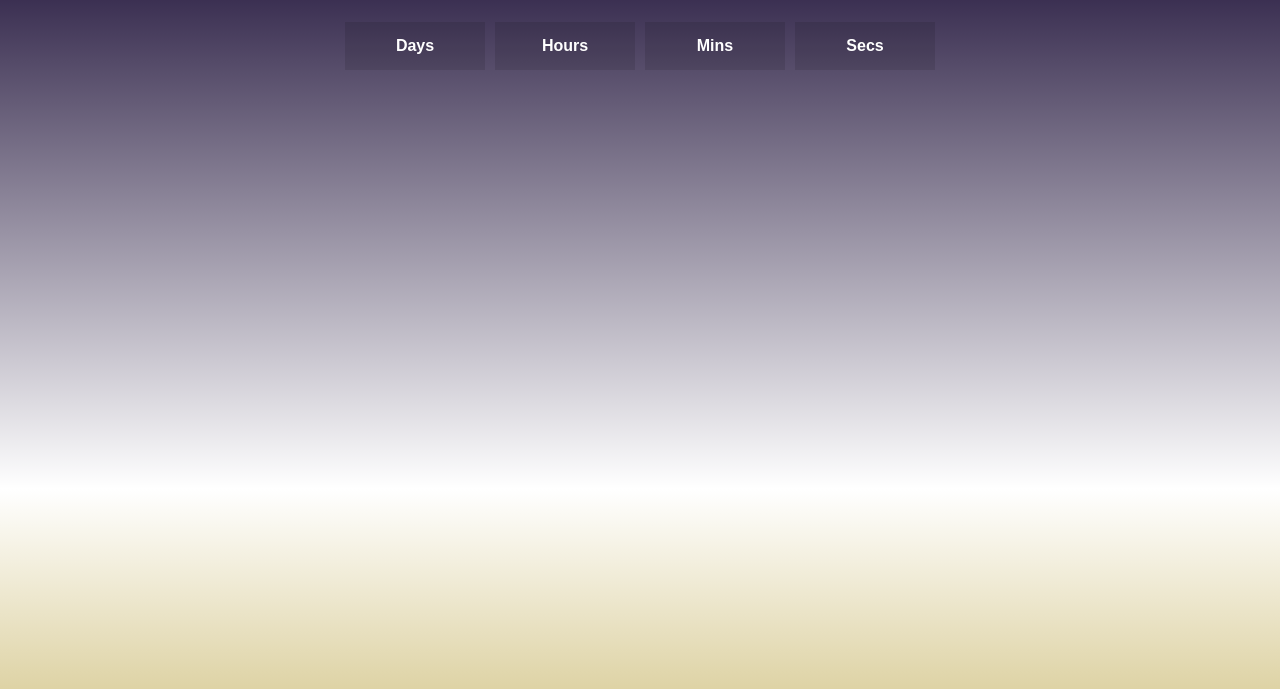
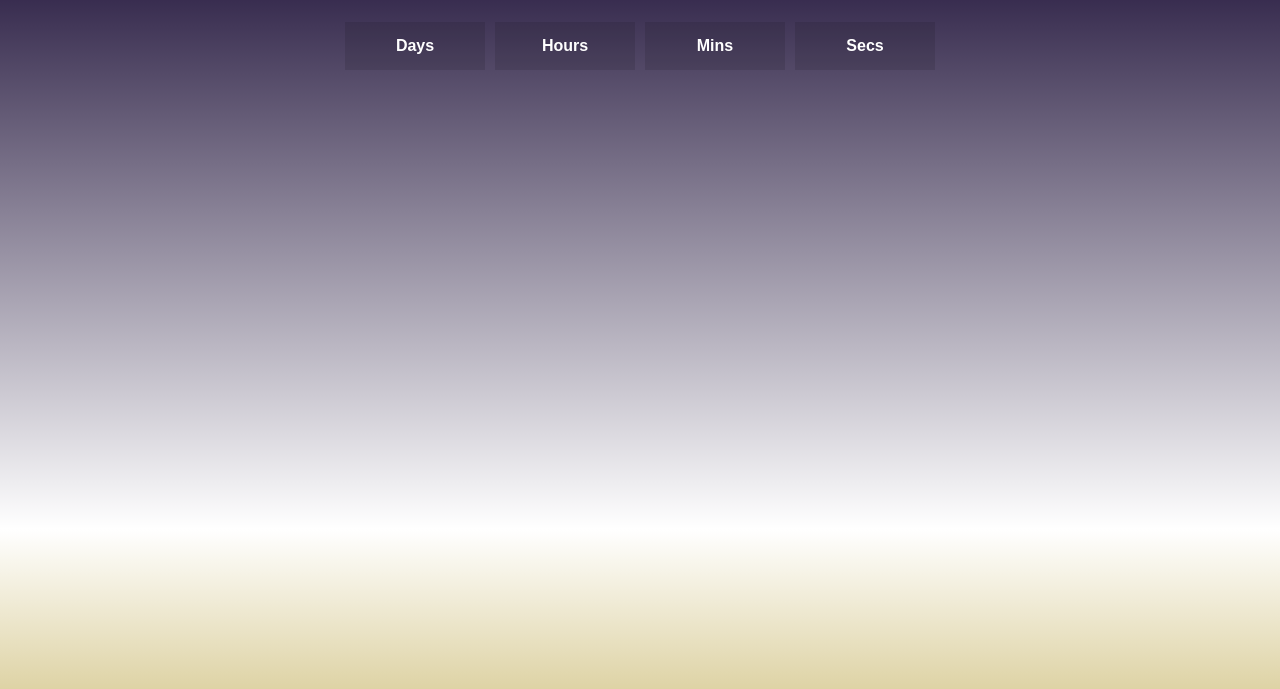
Before and after one commit to LucyParry/web-doodles, a plain HTML site: page countdown.html in a window 1280 px wide. Shown: the part 111-800 px from the top of the page. Drawn offline with Linux system fonts and the light colour scheme.

Commit message:
One more time...

```diff
--- a/countdown.html
+++ b/countdown.html
@@ -45,7 +45,7 @@
 
         .night {
             background: rgb(15,1,43) fixed;
-            background: linear-gradient(to bottom, rgba(15,1,43,1) 0%, rgba(87,31,90,0) 75%, rgba(222,211,165,1) 100%) fixed;
+            background: linear-gradient(to bottom, rgba(15,1,43,1) 0%, rgba(87,31,90,0) 80%, rgba(222,211,165,1) 100%) fixed;
         }
 
         .flex-container {
```
